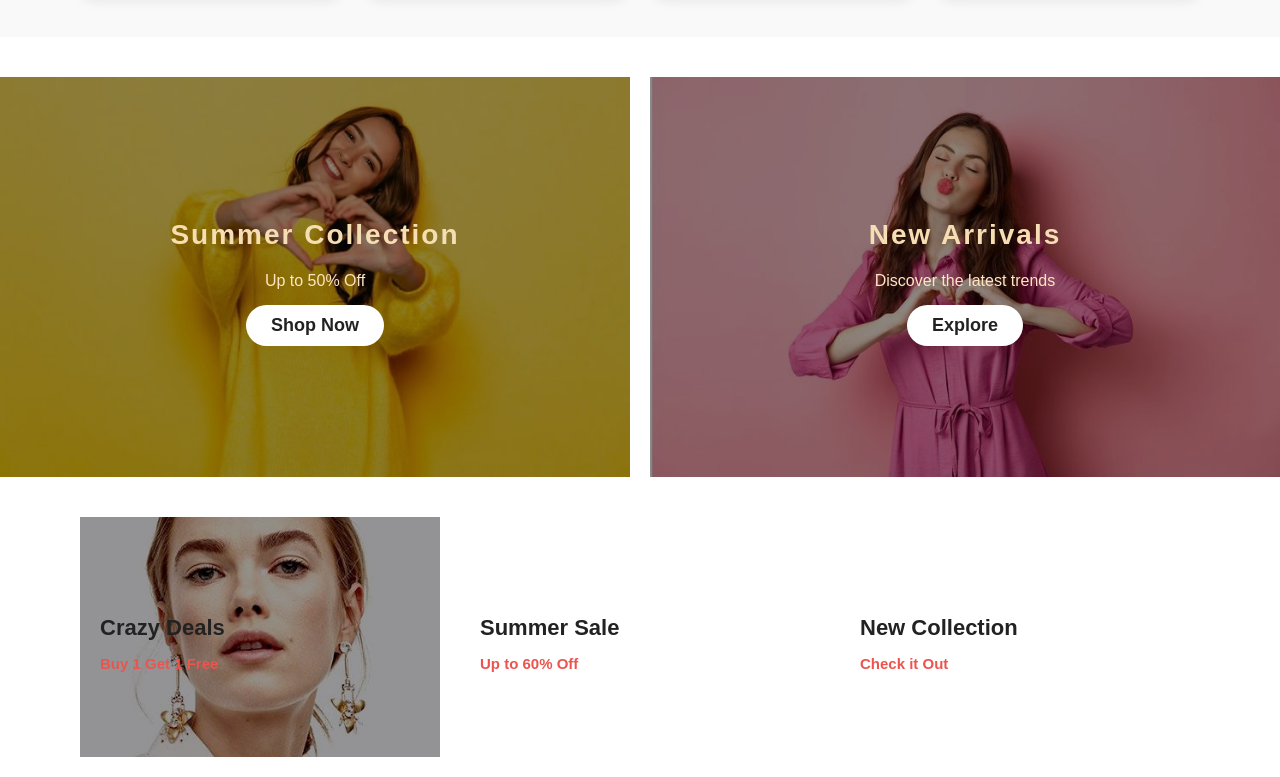
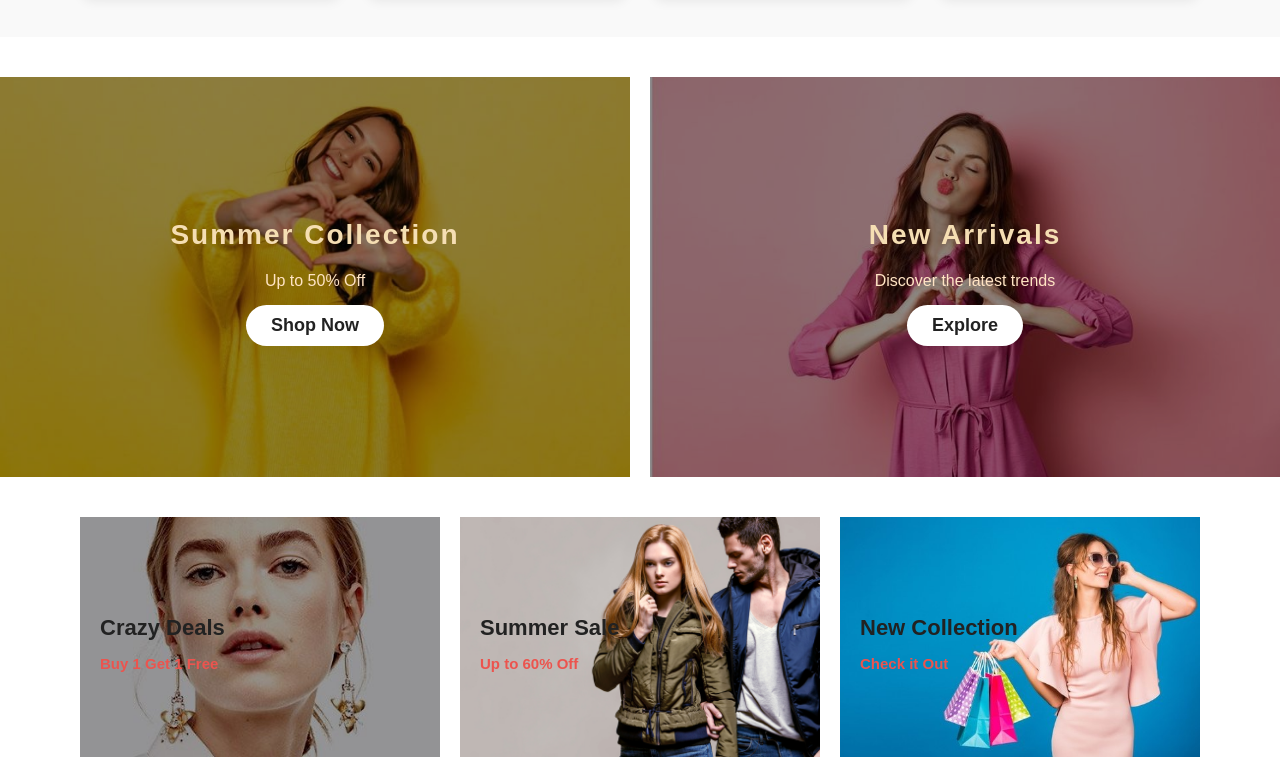
Before and after one commit to M-Mustufa-Khan/javascript, a plain HTML site: page Ecommerce-Website/index.html in a window 1280 px wide. Shown: the part 3843-4620 px from the top of the page. Drawn offline with Linux system fonts and the light colour scheme.

Commit message:
banners picture

```diff
--- a/Ecommerce-Website/style.css
+++ b/Ecommerce-Website/style.css
@@ -463,11 +463,12 @@ body {
   padding: 20px;
   margin-bottom: 20px;
   color: bisque;
+  cursor: pointer;
 }
 
 #banner3 { background-image: url(img/products/b7.jpg); }
-#banner4 { background-image: url(img/products/b8.jpg); }
-#banner5 { background-image: url(img/products/b9.jpg); }
+#banner4 { background-image: url(img/products/b4.jpg); }
+#banner5 { background-image: url(img/products/b18.jpg); }
 
 #banner3 h2, #banner4 h2, #banner5 h2 {
   font-weight: 900;
```
Also changed, not shown: Ecommerce-Website/img/products/b18.jpg (added), Ecommerce-Website/img/products/b4.jpg (added).
